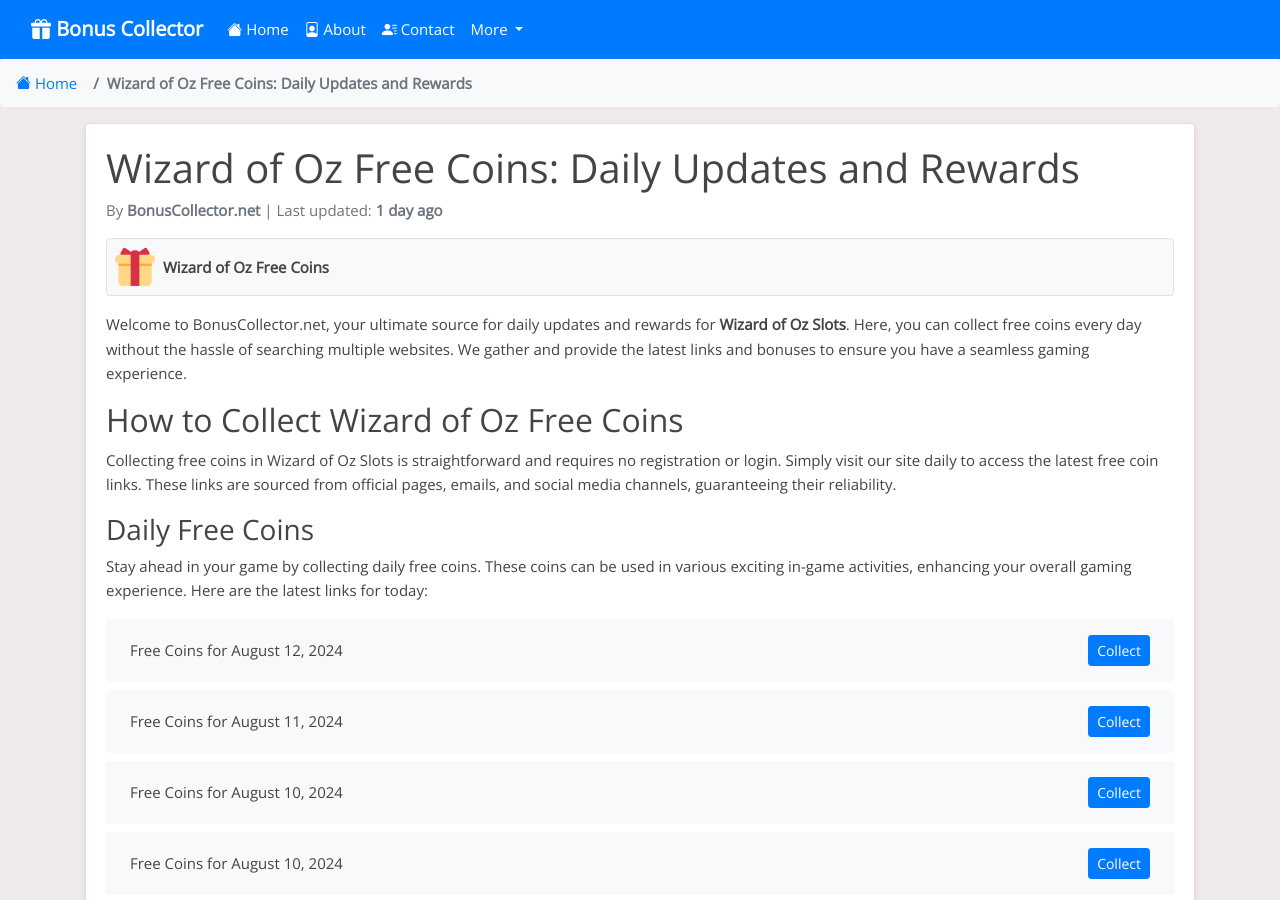
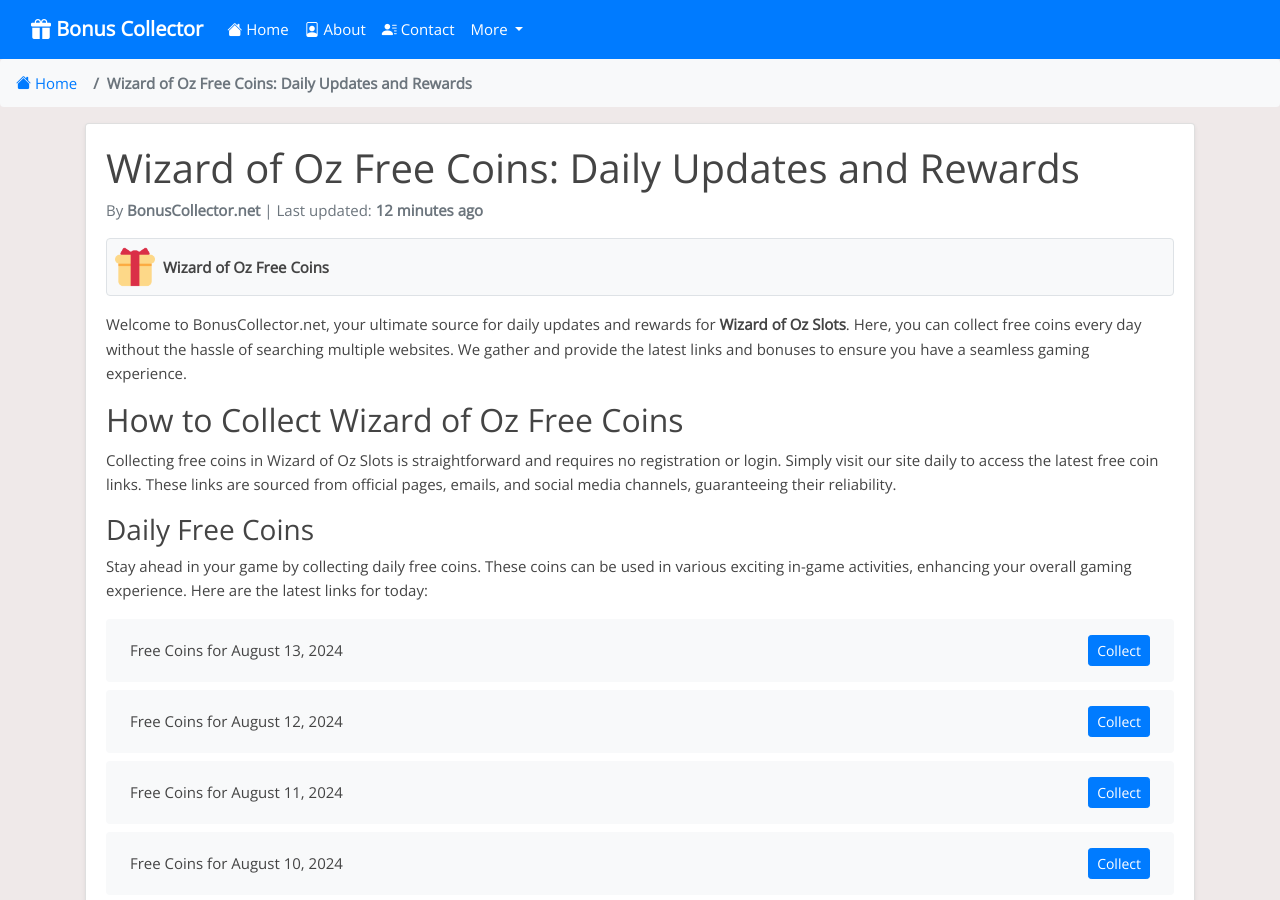
Before and after one commit to Prollad99/bs-net, a Jekyll site: the page built from _posts/2024-07-30-wizard-of-oz.md, in a window 1280 px wide and 900 px high. Built offline with Jekyll 4.4.1, drawn with Linux system fonts in a browser that asks for light colours; nearby versions of some CDN libraries; comment, search, counter and statistics services are not loaded; some of the changed text lies outside the part shown.

Commit message:
Update wizard-of-oz reward links and last modified date

```diff
--- a/_data/include_files.yml
+++ b/_data/include_files.yml
@@ -62,7 +62,7 @@
   last_modified: 2024-08-12 17:18:38
 
 wizard-of-oz.html:
-  last_modified: 2024-08-12 03:23:32
+  last_modified: 2024-08-13 03:23:22
 
 lotsa-slots.html:
   last_modified: 2024-08-13 03:23:21
--- a/_includes/wizard-of-oz.html
+++ b/_includes/wizard-of-oz.html
@@ -1,4 +1,8 @@
 <ul class="list-group mt-3 mb-4">
+  <li class="list-group-item d-flex justify-content-between align-items-center">
+    <span>Free Coins for August 13, 2024</span>
+    <a href="https://zynga.social/hvrm" class="btn btn-primary btn-sm">Collect</a>
+  </li>
   <li class="list-group-item d-flex justify-content-between align-items-center">
     <span>Free Coins for August 12, 2024</span>
     <a href="https://zynga.social/x76p" class="btn btn-primary btn-sm">Collect</a>
@@ -395,8 +399,4 @@
     <span>Free Coins for June 18, 2024</span>
     <a href="https://zdnwoz0-a.akamaihd.net/live-web/incentive_redirect.html?id=1718288307-07ozns37pxxb" class="btn btn-primary btn-sm">Collect</a>
   </li>
-  <li class="list-group-item d-flex justify-content-between align-items-center">
-    <span>Free Coins for June 18, 2024</span>
-    <a href="https://zdnwoz0-a.akamaihd.net/live-web/incentive_redirect.html?id=1718121120-0c516tpmos2l" class="btn btn-primary btn-sm">Collect</a>
-  </li>
 </ul>
```
Also changed, not shown: links-json/wizard-of-oz.json (+4 -4 lines).
